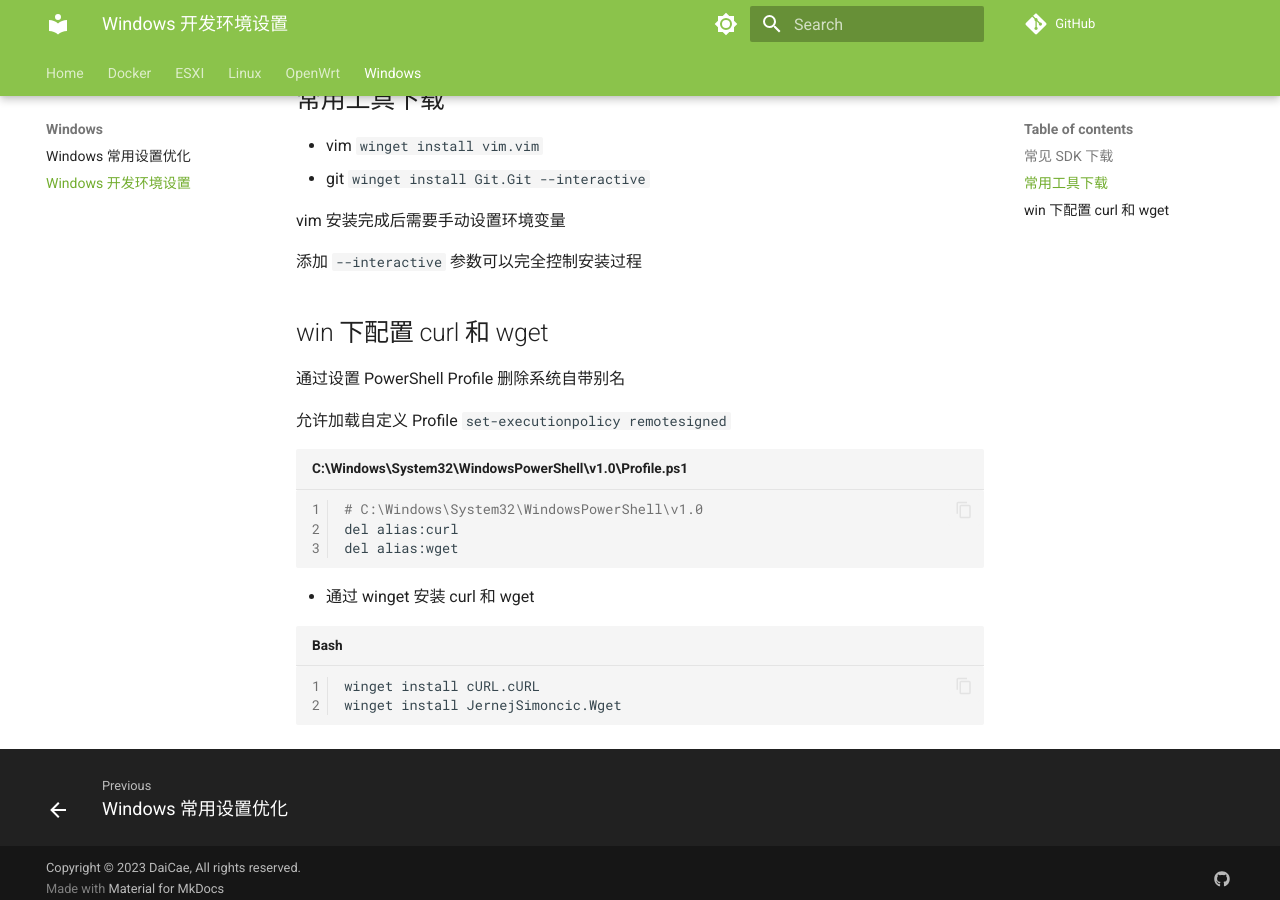
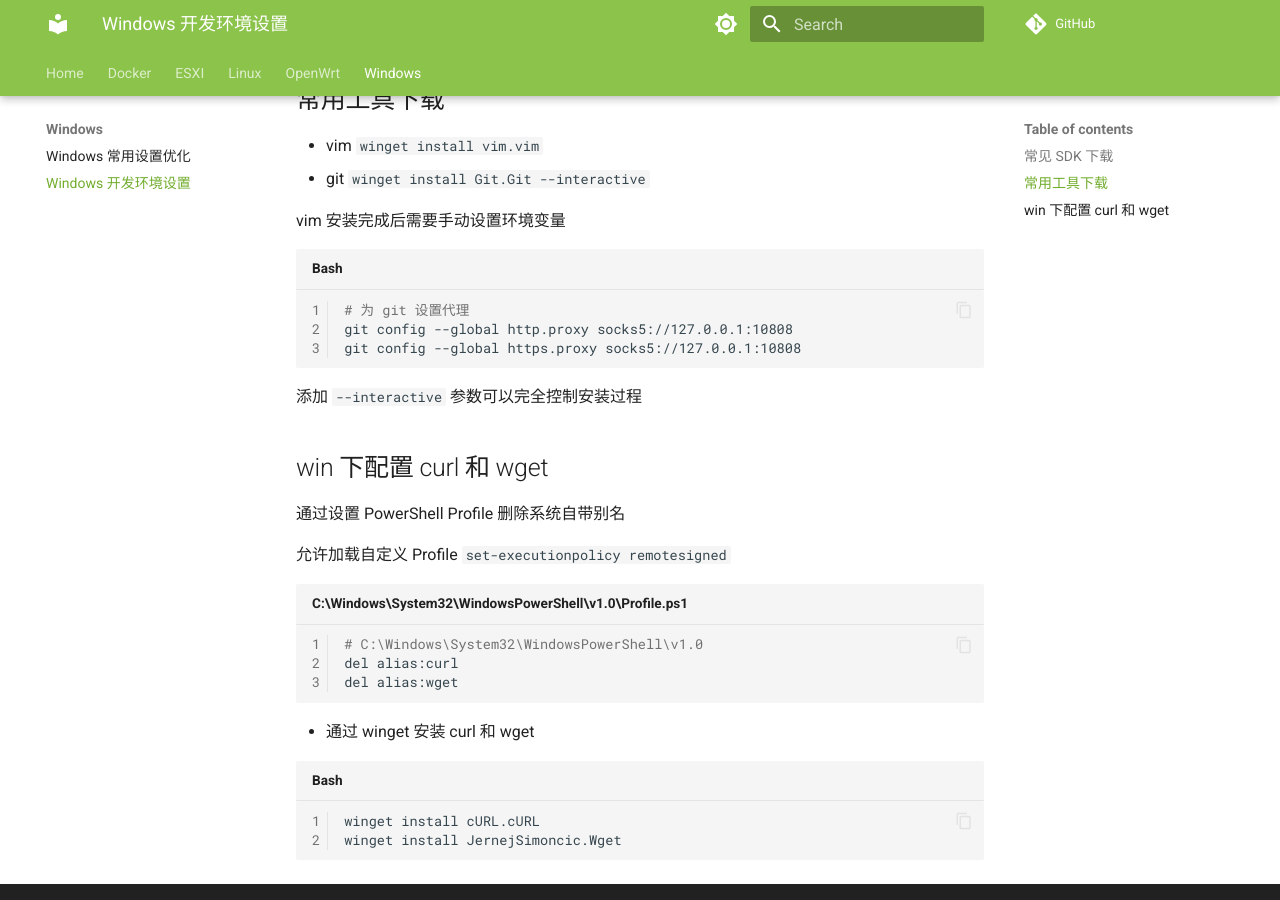
Before and after one commit to zexvar/wiki, an MkDocs documentation site: the page built from docs/Windows/develop.md, in a window 1280 px wide and 900 px high, scrolled down 477 px. Built offline with MkDocs 1.6.1 and Material for MkDocs 9.7.7, drawn with Linux system fonts in a browser that asks for light colours; comment, search, counter and statistics services are not loaded; the version menu is left out.

Commit message:
update Windows\develop

````diff
--- a/docs/Windows/develop.md
+++ b/docs/Windows/develop.md
@@ -16,6 +16,12 @@
 - git `winget install Git.Git --interactive`
 
 vim 安装完成后需要手动设置环境变量
+
+```shell
+# 为 git 设置代理
+git config --global http.proxy socks5://127.0.0.1:10808
+git config --global https.proxy socks5://127.0.0.1:10808
+```
 
 添加 `--interactive` 参数可以完全控制安装过程
 
````
